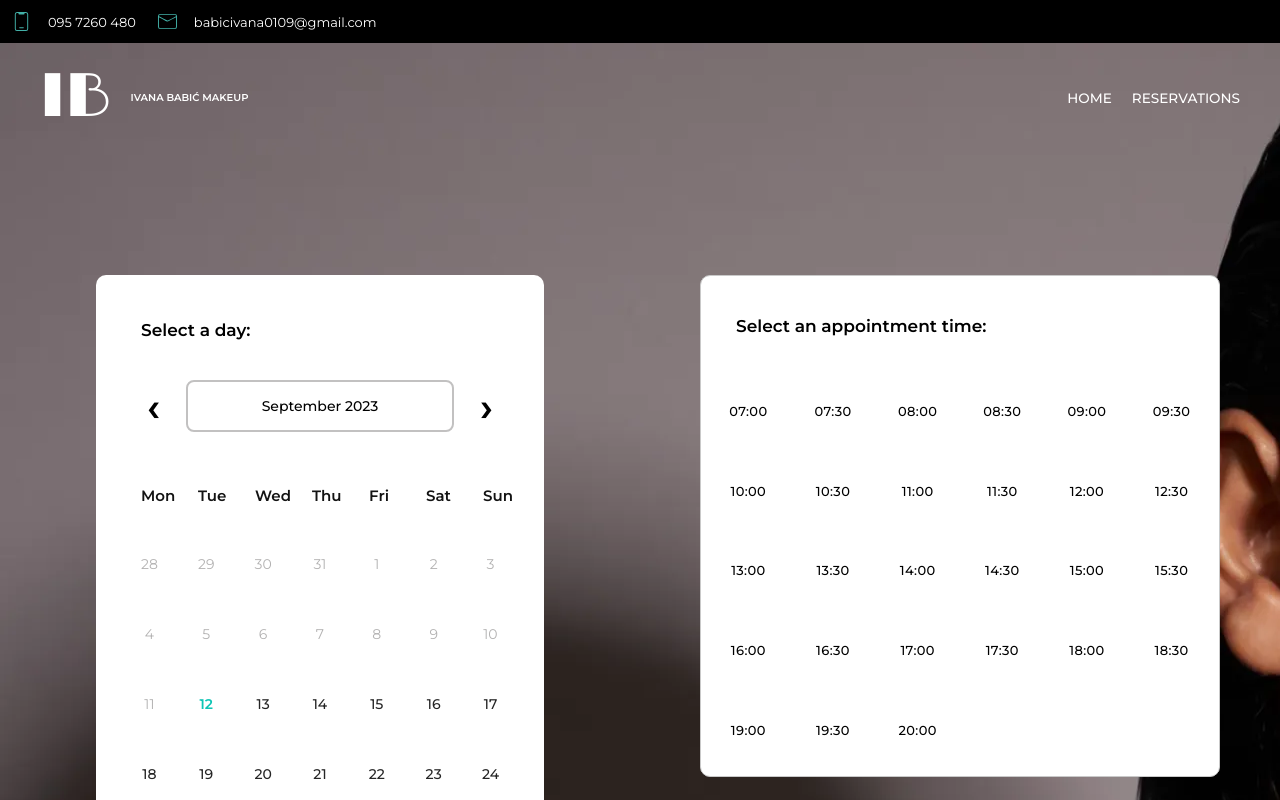
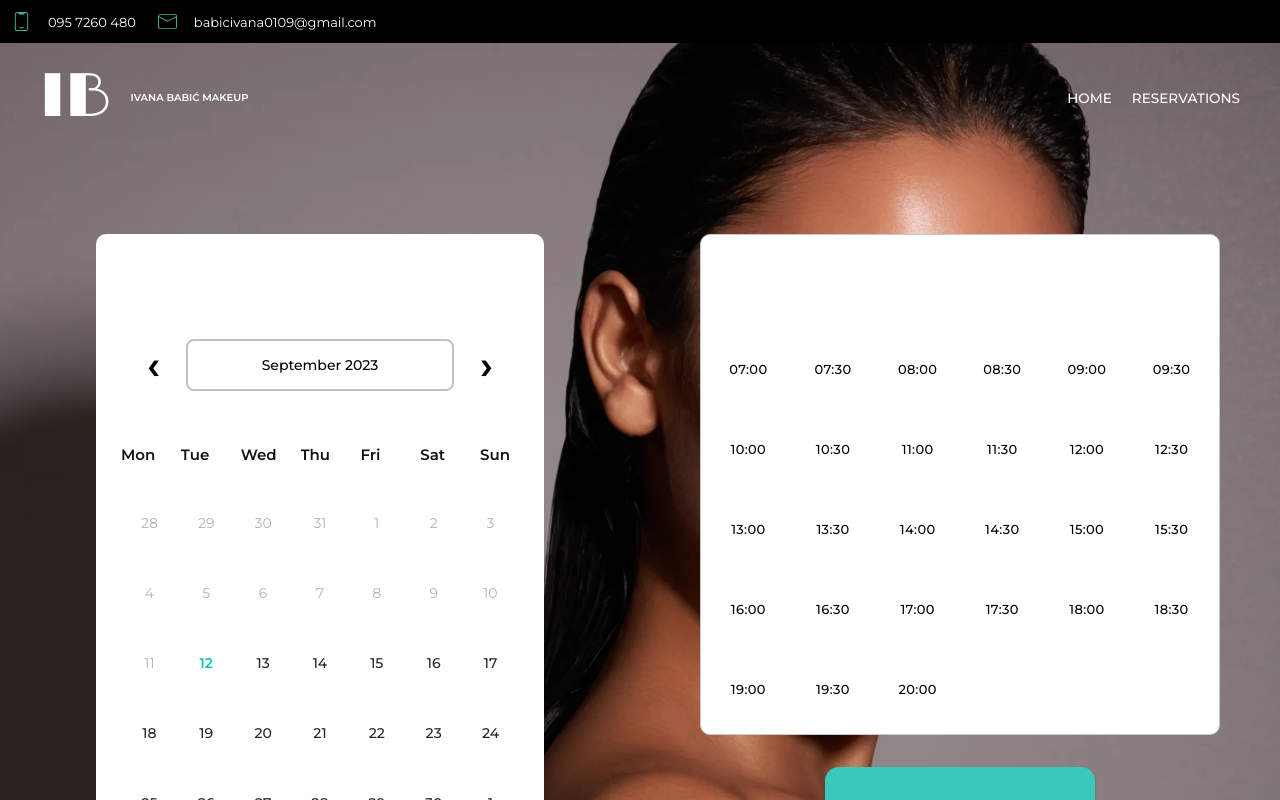
Before and after one commit to Ivana0109/Makeup, a React (Create React App) app: page /#/popis in a window 1280 px wide. Shown: the top 800 px of the page. Built offline with nearby package versions, Linux system fonts and the light colour scheme; no server answers; a web font is replaced by a local one.

Commit message:
style changed

```diff
--- a/src/Components/FooterInfo.module.css
+++ b/src/Components/FooterInfo.module.css
@@ -1,9 +1,7 @@
-.container{
 
-}
 .form{
-   display: flex;
-   flex-direction: column;
+display: flex;
+flex-direction: column;
    gap: 20px;
         font-weight: 500;
     border-radius: 10px;
@@ -24,3 +22,7 @@
     font-size: 14px;
     font-weight: 500;
   }
+  .bottomText{
+    display: flex;
+    flex-direction: column;
+  }
--- a/src/Components/FooterInfo.tsx
+++ b/src/Components/FooterInfo.tsx
@@ -4,25 +4,28 @@
 import styles from "./FooterInfo.module.css";
 function FooterInfo() {
   return (
-    <Grid container gap={10} className={styles.container}>
-      <div className={styles.form}>
+    <Grid container gap={10} >
+      <Grid container lg={12} className={styles.form}>
         <div className={styles.icons}>
           <CiMapPin style={{ color: "#43b1a8" }} size={30} />
           <div> Vukovarska 139, 2100 Split</div>
         </div>
 
         <div className={styles.icons}>
-          <CiMobile3 style={{ color: "#43b1a8",  }} size={26} />{" "}
+          <CiMobile3 style={{ color: "#43b1a8" }} size={26} />{" "}
           <div>095 7260 480</div>
         </div>
         <div className={styles.icons}>
           <CiMail style={{ color: "#43b1a8" }} size={26} />
           <div> babicivana0109@gmail.com</div>
         </div>
-      </div>
-      <div  >
-        <h2 className={styles.timeText1}>Radno vrijeme</h2> <h3 className={styles.timeText}>Svakim danom prema dogovorenim terminima</h3>
-      </div>
+      </Grid>
+      <Grid container lg={12} className={styles.bottomText} >
+        <h2 className={styles.timeText1}>Working hours</h2>{" "}
+        <h3 className={styles.timeText}>
+        EVERY DAY ACCORDING TO THE AGREED DATES
+        </h3>
+      </Grid>
     </Grid>
   );
 }
--- a/src/Components/ReactCalendar.css
+++ b/src/Components/ReactCalendar.css
@@ -101,7 +101,7 @@
 
 .react-calendar__month-view__weekdays {
   color: black;
-  padding-left: 20px;
+
 gap: 3px;
 
 
--- a/src/Container/Calendar.module.css
+++ b/src/Container/Calendar.module.css
@@ -1,9 +1,24 @@
 .container{
-    padding-top: 200.2px;
-    background-image: url("../../public/beige.png");
 
+  /* Create the parallax scrolling effect */
+  padding-top: 155.2px;
+  background-attachment: fixed;
+  background-position: center;
+  background-repeat: no-repeat;
+  background-size: cover;
+    min-height: 90vh;
+background-image: url("../../public/beige.png");
+display: flex;
+flex-direction: column;
+align-items: center ;
+justify-content: center;
 
-   }
+font-size: 59px;
+font-weight: 900;
+
+color: rgb(255, 253, 253);
+padding-bottom: 20px;
+  }
 
 
 
--- a/src/Container/CoverPage.tsx
+++ b/src/Container/CoverPage.tsx
@@ -12,7 +12,7 @@
   return (
     <div>
       <div className={styles.container}>
-        <div className={styles.coverText}>DNEVNI, VEČERNJI, SVEČANI  MAKEUP</div>
+        <div className={styles.coverText}>DAILY, EVENING, CEREMONIAL MAKEUP</div>
 
 
         <MuiModal  />
--- a/src/Container/FooterInfoContainer.tsx
+++ b/src/Container/FooterInfoContainer.tsx
@@ -15,7 +15,7 @@
             className={styles.container}
             title="Vukovarska 139"
             src="https://www.google.com/maps/embed?pb=!1m18!1m12!1m3!1d2893.440055324808!2d16.4696386!3d43.5140154!2m3!1f0!2f0!3f0!3m2!1i1024!2i768!4f13.1!3m3!1m2!1s0x13355e3c0ca440f1%3A0x3b27a4cbdcec96f3!2sVukovarska%20ul.%20139%2C%2021000%2C%20Split!5e0!3m2!1sen!2shr!4v1688375941431!5m2!1sen!2shr"
-            width="300"
+            width="280"
             height="250"
             loading="lazy"
           ></iframe>
```
